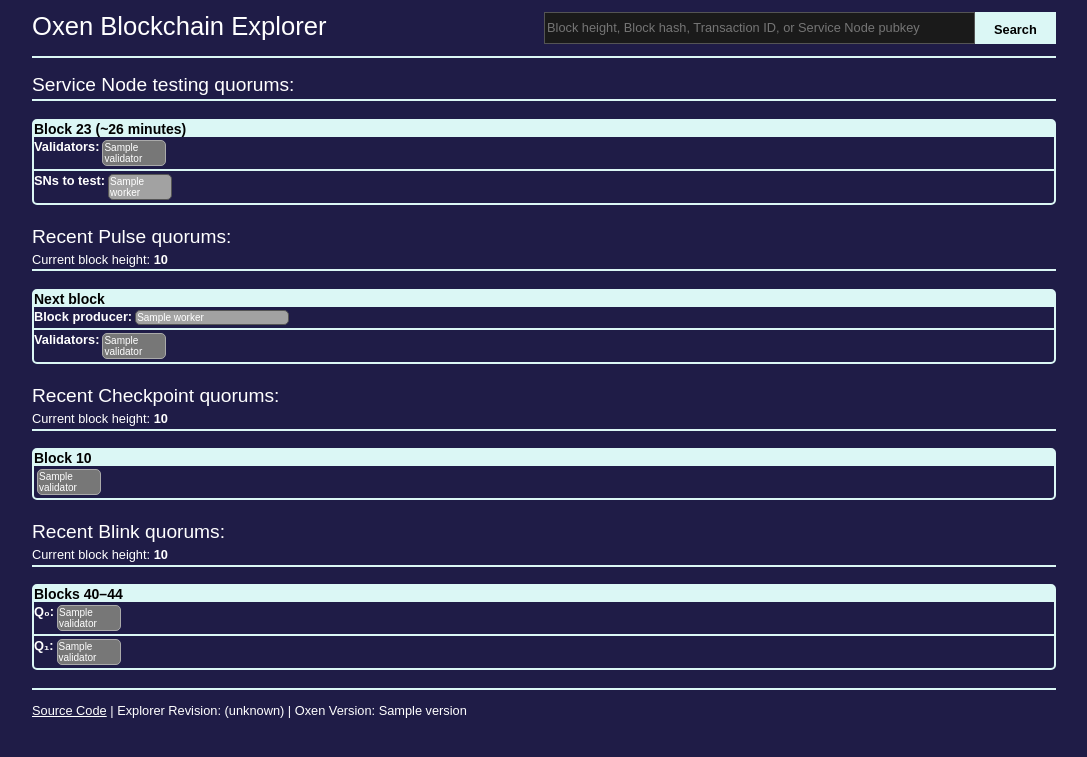
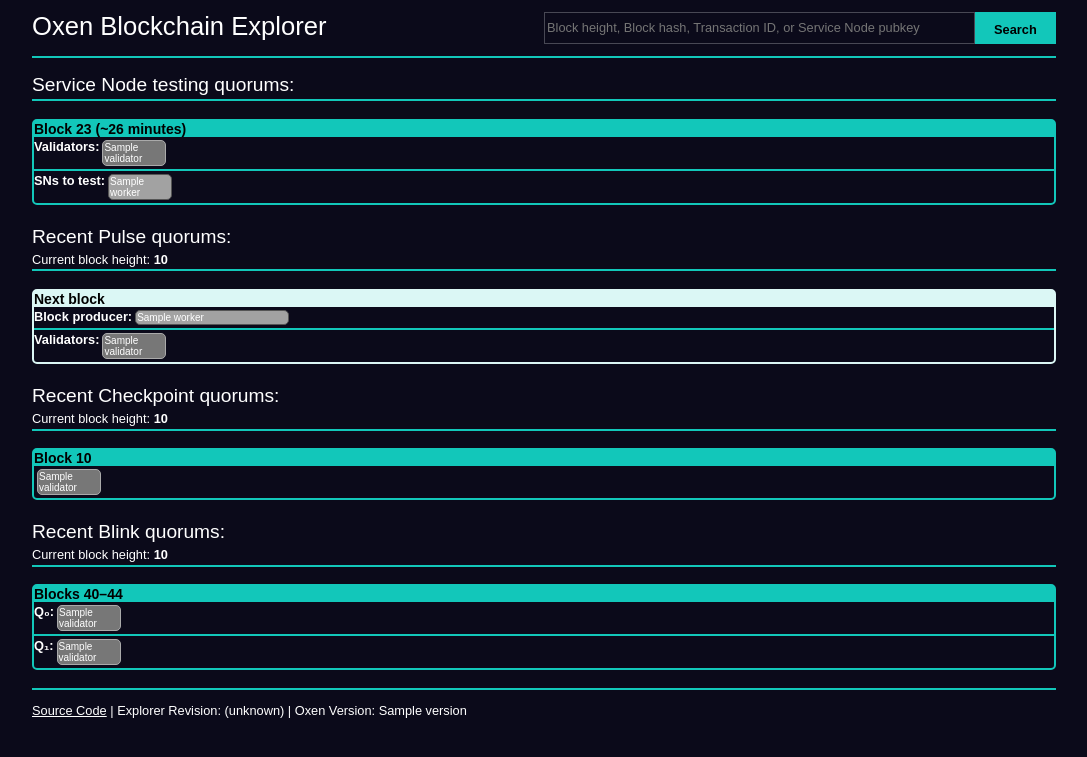
Before and after one commit to oxen-io/oxen-observer, a Flask app: template templates/quorums.html in a window 1280 px wide. Shown: the top 757 px of the page, without its empty margins (96-1183 px from the left). Run offline with Flask 2, Linux system fonts and the light colour scheme; the template is opened without the code that fills it: most values are stand-ins (such as "Sample title", 1, 10 or a date in 2020); parts of the project's set-up code (start-up, migrations or seed data) failed here and were passed over.

Commit message:
Style redux

```diff
--- a/observer.py
+++ b/observer.py
@@ -602,7 +602,7 @@ def show_tx(txid, more_details=False):
                         i += 1
 
     if more_details:
-        formatter = HtmlFormatter(cssclass="syntax-highlight", style="native")
+        formatter = HtmlFormatter(cssclass="syntax-highlight", style="paraiso-dark")
         more_details = {
                 'details_css': formatter.get_style_defs('.syntax-highlight'),
                 'details_html': highlight(json.dumps(tx, indent="\t", sort_keys=True), JsonLexer(), formatter),
--- a/static/style.css
+++ b/static/style.css
@@ -1,8 +1,24 @@
+:root {
+    --primary-bg-color: #0b0a1a;
+    --primary-fg-color: white;
+    --primary-link-color: white;
+    --primary-link-highlight-color: #12c7ba;
+    --control-bg-color: #12c7ba;
+    --control-fg-color: black;
+    --control-highlight-link-color: #0c8b82;
+    --control-highlight-bg-color: #dbf7f5;
+    --control-highlight-fg-color: black;
+    --text-highlight-color: #12c7ba;
+    --header-bg-color: #12c7ba;
+    --header-fg-color: black;
+}
+
+
 body {
     margin: 0;
     padding: 0;
     font-size: 80%;
-    background-color: #1f1c47;
+    background-color: var(--primary-bg-color);
     font-family: sans-serif;
     color: white;
 }
@@ -92,14 +108,14 @@ label.warning {
 
 .PaginationControl,
 .PageButton {
-    background-color: #dbf7f5;
+    background-color: var(--control-bg-color);
     min-height: 1.5em;
     padding: 5px;
     padding-top: 8px;
     margin-right: 1em;
     font-weight: bold;
     font-size: 1em;
-    color: black;
+    color: var(--control-fg-color);
     border: none;
     font-family: sans-serif;
 }
@@ -145,44 +169,38 @@ label.warning {
 table thead tr,
 .TableHeader {
     font-weight: bold;
-    color: black;
-    background-color: #dbf7f5;
+    color: var(--header-fg-color);
+    background-color: var(--header-bg-color);
 }
 
 .TitleUnderliner {
     height: 2px;
     width: 100%;
-    background-color: #dbf7f5;
+    background-color: var(--control-bg-color);
     margin-bottom: 1em;
 }
 .TitleDivider {
     height: 2px;
     width: 100%;
-    background-color: #dbf7f5;
+    background-color: var(--control-bg-color);
     margin: 1em 0;
 }
 
-.LinkNoUnderline {
+.linked-icon {
     text-decoration: none !important;
-}
-
-.LinkNoUnderline:hover {
-    color: white;
 }
 
 .center {
     margin: auto;
     width: 96%;
-    /*border: 1px solid #73AD21;
-    padding: 10px;*/
 }
 
-tr, li, #pages, .info {
+tr, li, .pages, .info {
     height: 2em;
     margin: auto;
 }
 
-#pages {
+.pages {
     margin-top: 1em;
     margin-bottom: 1em;
     display: flex;
@@ -211,7 +228,7 @@ form {
 .top-search input[type="text"] {
     padding: 2px;
     border: solid 1px rgba(255, 255, 255, 0.25);
-    background-color: #1a1a1a;
+    background-color: var(--primary-bg-color);
     height: 2em;
     width: 80%;
     font-size: 1em;
@@ -328,7 +345,7 @@ div.quorums {
 }
 
 div.quorums>div {
-    border: 2px solid #dbf7f5;
+    border: 2px solid var(--control-bg-color);
     border-radius: 5px;
     padding: 0;
     flex-grow: 1;
@@ -359,7 +376,7 @@ div.quorums>div>.workers {
     /*space-between;*/
 }
 .quorums.obligations .workers, .quorums.pulse .validators, .quorums.blink .validators.q1 {
-    border-top: 2px solid #dbf7f5;
+    border-top: 2px solid var(--control-bg-color);
 }
 .quorums .workers label, .quorums .validators label {
     font-weight: bold;
@@ -386,25 +403,26 @@ div.quorums>div>.workers {
     color: white;
 }
 .quorums .sn:hover {
-    background-color: #3f4bf5;
-    color: white;
+    background-color: var(--control-highlight-bg-color);
+    border-color: var(--control-highlight-link-color);
+    color: var(--control-highlight-fg-color);
 }
 .quorums.pulse .workers .sn {
     flex-grow: 1;
     max-width: 150px;
 }
 div.quorums h2 {
-    background-color: #dbf7f5;
-    color: black;
+    background-color: var(--control-bg-color);
+    color: var(--control-fg-color);
     font-size: 14px;
     font-weight: bold;
     margin: 0;
 }
 div.quorums>div.now h2 {
-    background-color: #dbf7f5;
+    background-color: var(--control-highlight-bg-color);
 }
 div.quorums>div.now, div.quorums.obligations>div.now .workers, div.quorums.blink>div.now {
-    border-color: #dbf7f5;
+    border-color: var(--control-highlight-bg-color);
 }
 div.quorums h5 {
     margin: 0;
--- a/templates/include/block_page_controls.html
+++ b/templates/include/block_page_controls.html
@@ -1,4 +1,4 @@
-<div id="pages" class="center" style="text-align: center;">
+<div class="pages" class="center" style="text-align: center;">
   {% set top_page = (info.height - 1) // per_page %}
   {% if page > 0 %}
     <a href="/page/{{page - 1}}{{custom_per_page}}">
--- a/templates/index.html
+++ b/templates/index.html
@@ -131,7 +131,7 @@
             {% else %}
                 Blocks {{blocks[0].height}}–{{blocks[-1].height}}
             {% endif %}
-            <a class="LinkNoUnderline" href="/range/{{blocks[0].height}}/{{blocks[-1].height}}" title="Permanent link to this block range">🔗</a>
+            <a class="linked-icon" href="/range/{{blocks[0].height}}/{{blocks[-1].height}}" title="Permanent link to this block range">🔗</a>
         </h2>
 
         {% set block_sizes = blocks | map(attribute='block_size') | sort %}
```
Also changed, not shown: other parts of static/style.css (+26 -24 lines).
